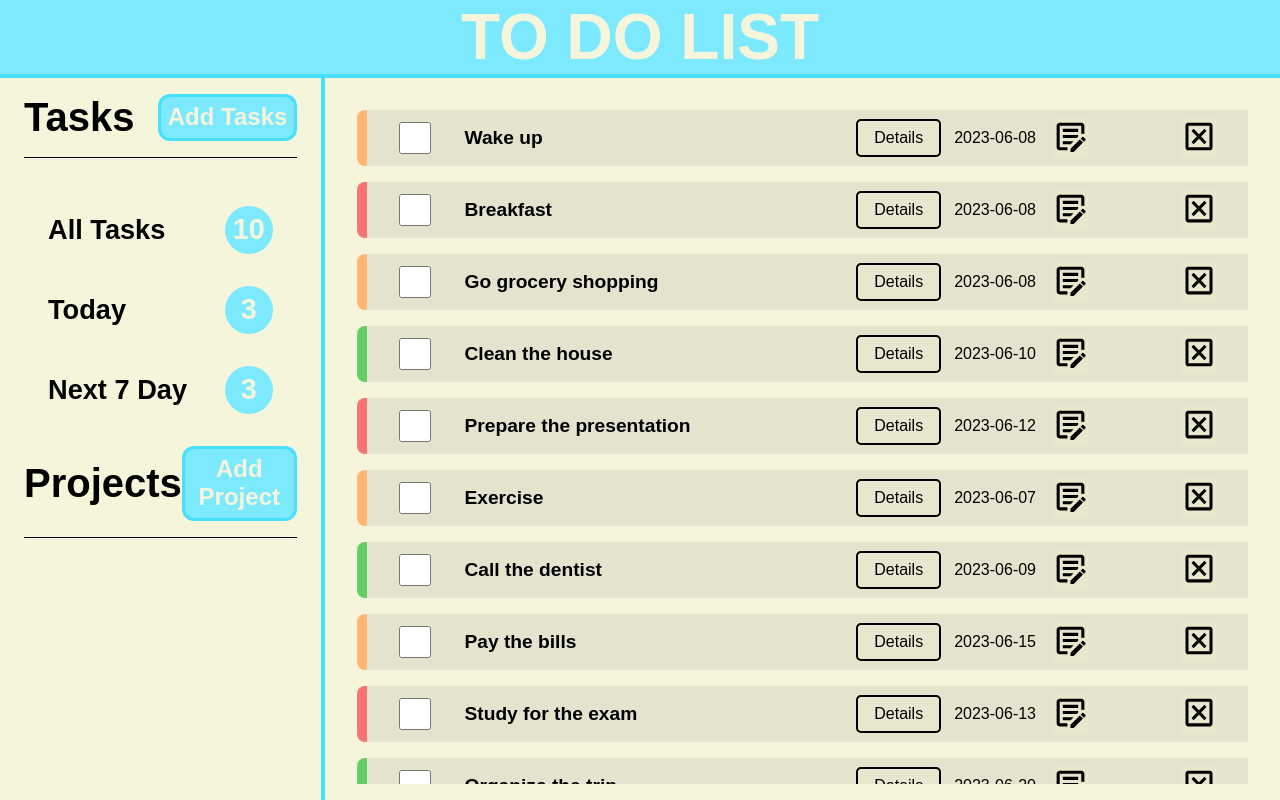
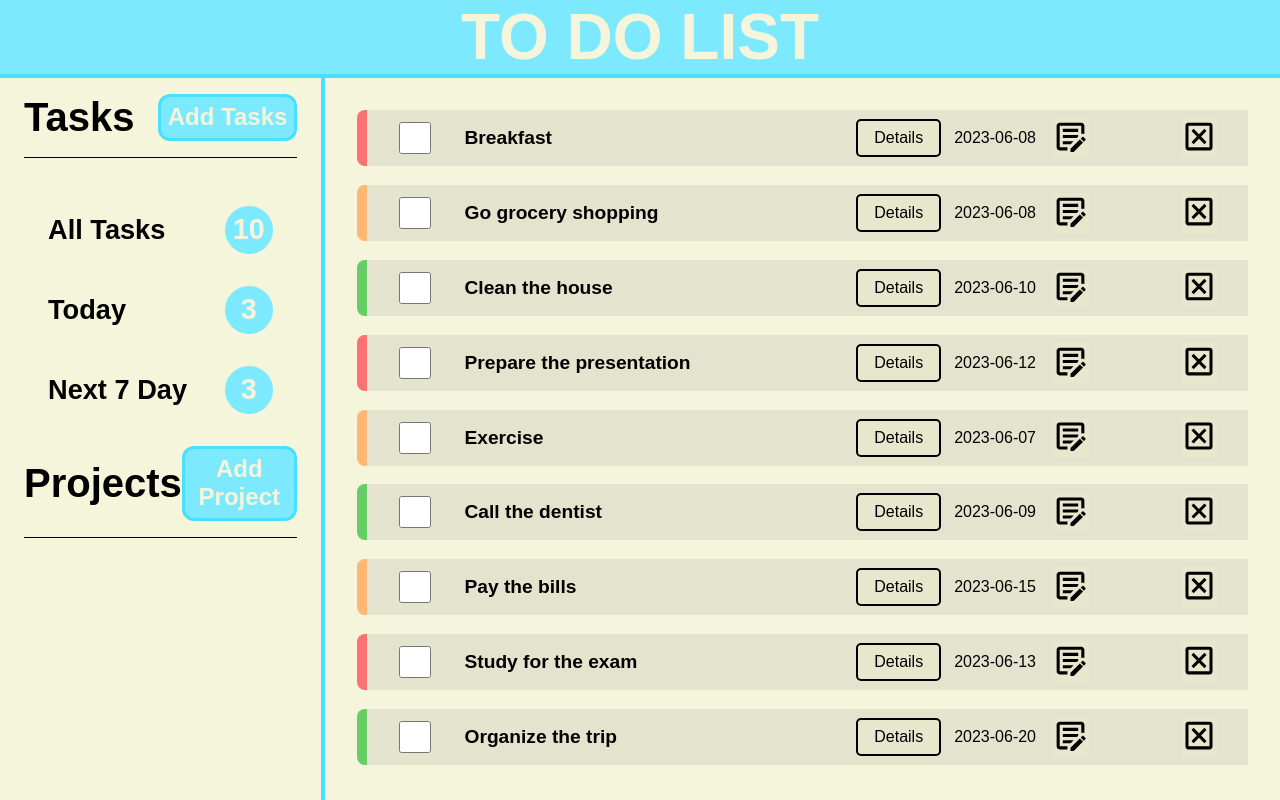
Before and after one commit to G-Alessandro/To-Do-List, a website with bundled scripts: page dist/index.html in a window 1280 px wide. Both pictures are taken after a click on the button 1199 px from the left and 137 px from the top of the page. Built offline with nearby package versions, Linux system fonts and the light colour scheme.

Commit message:
Add eventListener toremoveBtn

```diff
--- a/src/function.js
+++ b/src/function.js
@@ -37,8 +37,7 @@ function totalTasks() {
   }
 }
 
-// Removed function closeDetailsTask
-
+// Function to change priority color
 function priorityDivColor(priority) {
   const priorityColor = document.getElementsByClassName('priority-div')[0];
   if (priority === 'Low') {
@@ -198,6 +197,7 @@ function editTask(obj) {
     editTaskBackground.remove();
     taskTitle.innerText = obj.title;
     priorityDivColor(priorityChoice);
+    console.log(tasksArray[0]);
   });
 }
 
@@ -286,6 +286,7 @@ function allTask() {
   for (let i = 0; i < tasksArray.length; i += 1) {
     const taskDiv = document.createElement('div');
     taskDiv.classList.add('task-div');
+    taskDiv.setAttribute('data', `${tasksArray[i].title}`);
     tasksContainer.appendChild(taskDiv);
 
     const priorityDiv = document.createElement('div');
@@ -346,6 +347,19 @@ function allTask() {
     removeBtn.appendChild(removeImg);
     removeImg.src = removeIcon;
 
+    removeBtn.addEventListener('click', () => {
+      for (let e = 0; e < tasksArray.length; e += 1) {
+        const taskDivData = taskDiv.getAttribute('data');
+        const taskTitleDel = tasksArray[e].title;
+        const taskArrayFind = tasksArray.find(({ title }) => title === taskDivData);
+        const taskArrayIndex = tasksArray.indexOf(taskArrayFind);
+        if (taskTitleDel === taskDivData) {
+          tasksArray.splice(taskArrayIndex, 1);
+          taskDiv.remove();
+        }
+      }
+    });
+
     totalTasks();
   }
   console.log('test');
--- a/src/style.css
+++ b/src/style.css
@@ -247,7 +247,7 @@ input[type=checkbox] {
   background-color: rgb(231, 231, 206);
   border: none;
 }
-/* Qui */
+
 .edit-task-container {
   position: absolute;
   display: flex;
```
Also changed, not shown: dist/bundle.js.
